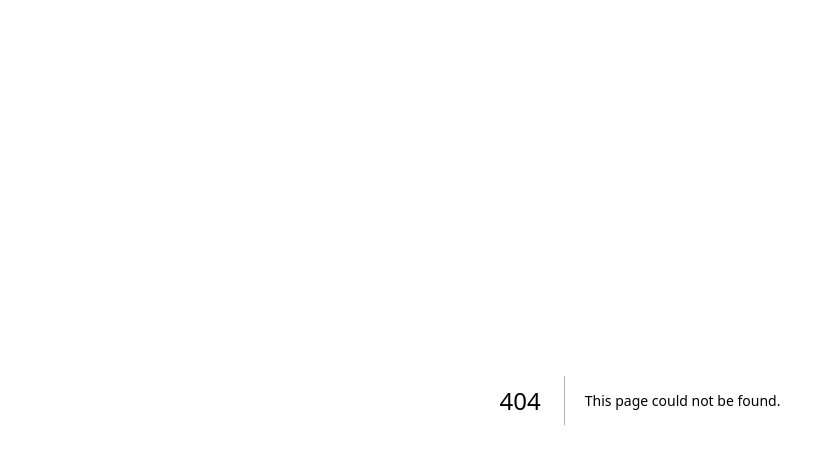
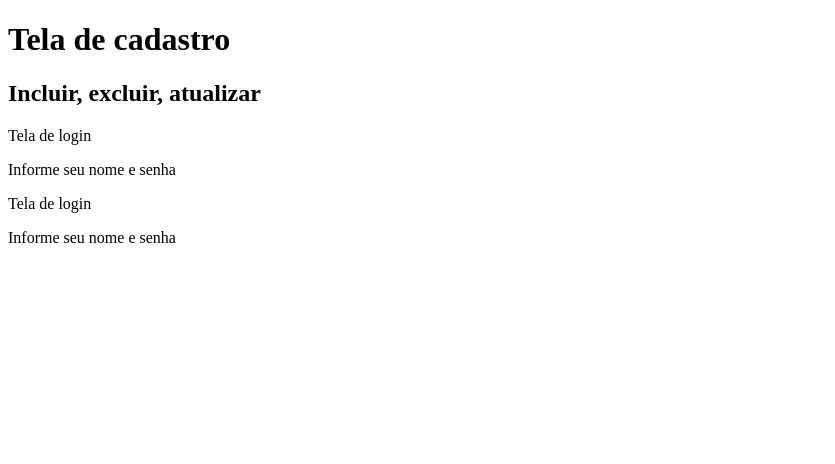
Before and after one commit to helioalb/nextjs, a Next.js app in the folder exercicios/: page /basicos/usando-titulo in a window 1280 px wide. Before the commit this address had no page. Shown: the top 464 px of the page, without its empty margins (0-835 px from the left). Built offline with nearby package versions, Linux system fonts and the light colour scheme.

Commit message:
Add props and css examples

```diff
--- /dev/null
+++ b/exercicios/src/components/Titulo.jsx
@@ -0,0 +1,14 @@
+export default function Titulo(props) {
+  return props.pequeno ?
+  (
+    <>
+      <p>{props.principal}</p>
+      <p>{props.secundario}</p>
+    </>
+  ) : (
+    <>
+      <h1>{props.principal}</h1>
+      <h2>{props.secundario}</h2>
+    </>
+  )
+}
--- /dev/null
+++ b/exercicios/src/pages/basicos/usando-titulo.jsx
@@ -0,0 +1,24 @@
+import Titulo from '../../components/Titulo'
+
+export default function usandoTitulo() {
+  return (
+    <div>
+      <Titulo
+        principal='Tela de cadastro'
+        secundario='Incluir, excluir, atualizar'
+      />
+
+      <Titulo
+        principal='Tela de login'
+        secundario='Informe seu nome e senha'
+        pequeno={true}
+      />
+
+      <Titulo
+        principal='Tela de login'
+        secundario='Informe seu nome e senha'
+        pequeno
+      />
+    </div>
+  )
+}
```
Also changed, not shown: exercicios/src/pages/basicos/fragment2.jsx (added, +8 -0 lines), exercicios/src/pages/css/integracao1.css (added, +12 -0 lines), exercicios/src/pages/css/integracao1.jsx (added, +11 -0 lines).
